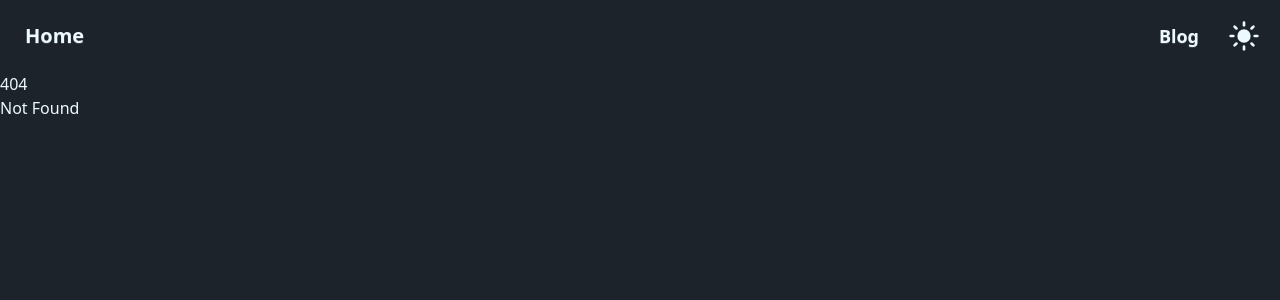
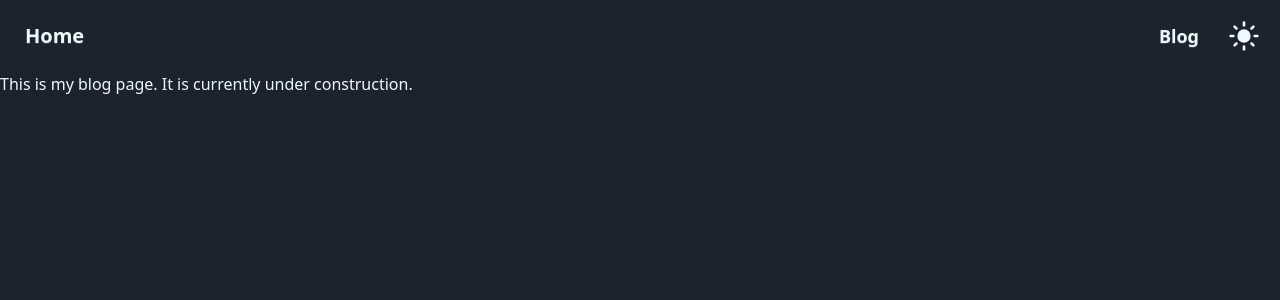
Before and after one commit to Ronjar/robingebert-website, a SvelteKit app: page /blog in a window 1280 px wide. Before the commit this address had no page. Shown: the top 300 px of the page. Built offline with nearby package versions, Linux system fonts and the light colour scheme.

Commit message:
Added blog placeholder

```diff
--- /dev/null
+++ b/src/routes/blog/+page.svelte
@@ -0,0 +1 @@
+This is my blog page. It is currently under construction.
```
